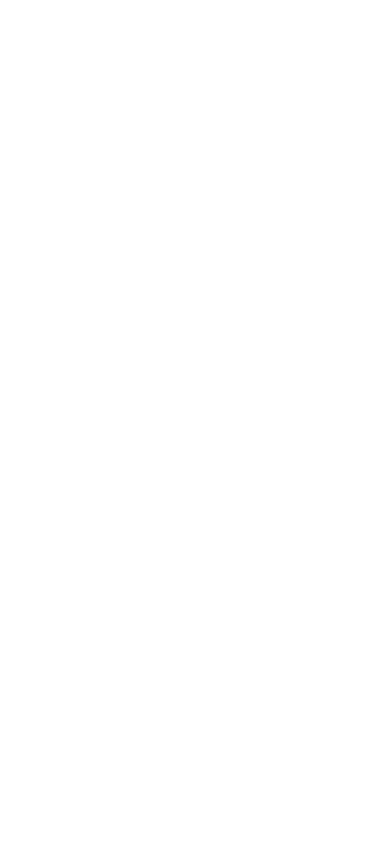
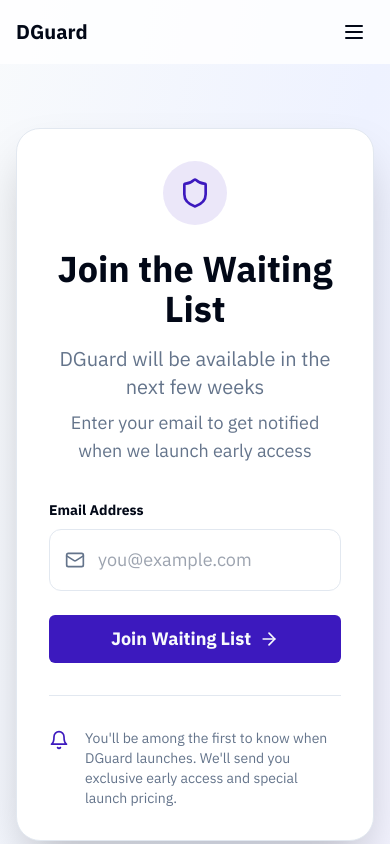
Before and after one commit to jeremie-ai/DGuard-Landing-Pages, a React (Vite) app: page /auth in a window 390 px wide. Before the commit this address had no page. Shown: the top 844 px of the page. Built offline with nearby package versions, Linux system fonts and the light colour scheme.

Commit message:
Create waiting list page at /auth
- Built AuthPage.tsx with email capture form
- Added success state with confirmation message
- Highlighted launch timeline (next few weeks)
- Included early access and pricing messaging
- Fully responsive design matching brand
- Added route to App.tsx

```diff
--- a/src/App.tsx
+++ b/src/App.tsx
@@ -5,6 +5,7 @@
 import PhishingProtectionPage from './pages/PhishingProtectionPage'
 import WhiteLabelPage from './pages/WhiteLabelPage'
 import SDKPage from './pages/SDKPage'
+import AuthPage from './pages/AuthPage'
 import { ScrollToTop } from './components/ScrollToTop'
 
 function App() {
@@ -18,6 +19,7 @@
         <Route path="/phishing-protection" element={<PhishingProtectionPage />} />
         <Route path="/business-solutions/white-label" element={<WhiteLabelPage />} />
         <Route path="/business-solutions/sdk" element={<SDKPage />} />
+        <Route path="/auth" element={<AuthPage />} />
       </Routes>
     </Router>
   )
--- a/src/components/Footer.tsx
+++ b/src/components/Footer.tsx
@@ -89,7 +89,7 @@
         </div>
 
         <div className="border-t border-border mt-8 pt-8 text-center text-muted-foreground">
-          <p>&copy; 2024 DGuard. All rights reserved. Protecting your digital life.</p>
+          <p>&copy; 2025 DGuard. All rights reserved. Protecting your digital life.</p>
         </div>
       </div>
     </footer>
--- /dev/null
+++ b/src/pages/AuthPage.tsx
@@ -0,0 +1,178 @@
+import { useState } from 'react'
+import { motion } from 'framer-motion'
+import { Mail, CheckCircle, ArrowRight, Shield, Bell } from 'lucide-react'
+import { Button } from '../components/ui/button'
+import { Header } from '../components/Header'
+import { Footer } from '../components/Footer'
+
+export default function AuthPage() {
+  const [email, setEmail] = useState('')
+  const [isSubmitted, setIsSubmitted] = useState(false)
+  const [isLoading, setIsLoading] = useState(false)
+
+  const handleSubmit = async (e: React.FormEvent) => {
+    e.preventDefault()
+    setIsLoading(true)
+
+    // Simulate API call
+    await new Promise(resolve => setTimeout(resolve, 1000))
+
+    setIsSubmitted(true)
+    setIsLoading(false)
+  }
+
+  return (
+    <div className="min-h-screen bg-gradient-to-br from-slate-50 via-indigo-50 to-purple-50">
+      <Header />
+
+      <section className="pt-32 pb-20 px-4">
+        <div className="container mx-auto max-w-2xl">
+          {!isSubmitted ? (
+            <motion.div
+              initial={{ opacity: 0, y: 30 }}
+              animate={{ opacity: 1, y: 0 }}
+              transition={{ duration: 0.8 }}
+              className="bg-white rounded-3xl p-8 md:p-12 shadow-2xl border border-border"
+            >
+              <div className="text-center mb-8">
+                <motion.div
+                  initial={{ scale: 0 }}
+                  animate={{ scale: 1 }}
+                  transition={{ delay: 0.2, type: "spring", stiffness: 200 }}
+                  className="inline-flex items-center justify-center w-16 h-16 bg-primary/10 rounded-full mb-6"
+                >
+                  <Shield className="h-8 w-8 text-primary" />
+                </motion.div>
+
+                <h1 className="text-4xl md:text-5xl font-bold text-foreground mb-4">
+                  Join the Waiting List
+                </h1>
+                <p className="text-xl text-muted-foreground mb-2">
+                  DGuard will be available in the next few weeks
+                </p>
+                <p className="text-lg text-muted-foreground">
+                  Enter your email to get notified when we launch early access
+                </p>
+              </div>
+
+              <form onSubmit={handleSubmit} className="space-y-6">
+                <div className="space-y-2">
+                  <label htmlFor="email" className="text-sm font-semibold text-foreground">
+                    Email Address
+                  </label>
+                  <div className="relative">
+                    <Mail className="absolute left-4 top-1/2 transform -translate-y-1/2 h-5 w-5 text-muted-foreground" />
+                    <input
+                      id="email"
+                      type="email"
+                      required
+                      value={email}
+                      onChange={(e) => setEmail(e.target.value)}
+                      placeholder="you@example.com"
+                      className="w-full pl-12 pr-4 py-4 text-lg border border-border rounded-xl
+                        focus:outline-none focus:ring-2 focus:ring-primary focus:border-transparent
+                        bg-background transition-all"
+                    />
+                  </div>
+                </div>
+
+                <Button
+                  type="submit"
+                  size="lg"
+                  disabled={isLoading}
+                  className="w-full text-lg py-6 font-semibold"
+                >
+                  {isLoading ? (
+                    <span className="flex items-center justify-center">
+                      <svg className="animate-spin -ml-1 mr-3 h-5 w-5 text-white" xmlns="http://www.w3.org/2000/svg" fill="none" viewBox="0 0 24 24">
+                        <circle className="opacity-25" cx="12" cy="12" r="10" stroke="currentColor" strokeWidth="4"></circle>
+                        <path className="opacity-75" fill="currentColor" d="M4 12a8 8 0 018-8V0C5.373 0 0 5.373 0 12h4zm2 5.291A7.962 7.962 0 014 12H0c0 3.042 1.135 5.824 3 7.938l3-2.647z"></path>
+                      </svg>
+                      Joining...
+                    </span>
+                  ) : (
+                    <span className="flex items-center justify-center">
+                      Join Waiting List
+                      <ArrowRight className="ml-2 h-5 w-5" />
+                    </span>
+                  )}
+                </Button>
+              </form>
+
+              <div className="mt-8 pt-8 border-t border-border">
+                <div className="flex items-start space-x-4 text-sm text-muted-foreground">
+                  <Bell className="h-5 w-5 text-primary flex-shrink-0 mt-0.5" />
+                  <p>
+                    You'll be among the first to know when DGuard launches.
+                    We'll send you exclusive early access and special launch pricing.
+                  </p>
+                </div>
+              </div>
+            </motion.div>
+          ) : (
+            <motion.div
+              initial={{ opacity: 0, scale: 0.9 }}
+              animate={{ opacity: 1, scale: 1 }}
+              transition={{ duration: 0.5 }}
+              className="bg-white rounded-3xl p-8 md:p-12 shadow-2xl border border-border text-center"
+            >
+              <motion.div
+                initial={{ scale: 0 }}
+                animate={{ scale: 1 }}
+                transition={{ delay: 0.2, type: "spring", stiffness: 200 }}
+                className="inline-flex items-center justify-center w-20 h-20 bg-emerald-100 rounded-full mb-6"
+              >
+                <CheckCircle className="h-10 w-10 text-emerald-600" />
+              </motion.div>
+
+              <h2 className="text-3xl md:text-4xl font-bold text-foreground mb-4">
+                You're on the list!
+              </h2>
+              <p className="text-xl text-muted-foreground mb-8">
+                We'll notify you at <span className="font-semibold text-foreground">{email}</span> when DGuard launches.
+              </p>
+
+              <div className="bg-primary/5 rounded-xl p-6 mb-8">
+                <h3 className="font-semibold text-foreground mb-3">What happens next?</h3>
+                <ul className="space-y-2 text-left text-muted-foreground">
+                  <li className="flex items-start space-x-2">
+                    <CheckCircle className="h-5 w-5 text-primary flex-shrink-0 mt-0.5" />
+                    <span>You'll receive a confirmation email shortly</span>
+                  </li>
+                  <li className="flex items-start space-x-2">
+                    <CheckCircle className="h-5 w-5 text-primary flex-shrink-0 mt-0.5" />
+                    <span>Get notified when early access opens (coming soon!)</span>
+                  </li>
+                  <li className="flex items-start space-x-2">
+                    <CheckCircle className="h-5 w-5 text-primary flex-shrink-0 mt-0.5" />
+                    <span>Receive exclusive early bird pricing</span>
+                  </li>
+                </ul>
+              </div>
+
+              <Button
+                size="lg"
+                variant="outline"
+                onClick={() => window.location.href = '/'}
+                className="text-lg px-8 py-3"
+              >
+                Back to Home
+              </Button>
+            </motion.div>
+          )}
+
+          <div className="mt-12 text-center">
+            <p className="text-sm text-muted-foreground">
+              Questions? Contact us at{' '}
+              <a href="mailto:hello@dguard.com" className="text-primary hover:underline font-semibold">
+                hello@dguard.com
+              </a>
+            </p>
+          </div>
+        </div>
+      </section>
+
+      <Footer />
+    </div>
+  )
+}
```
